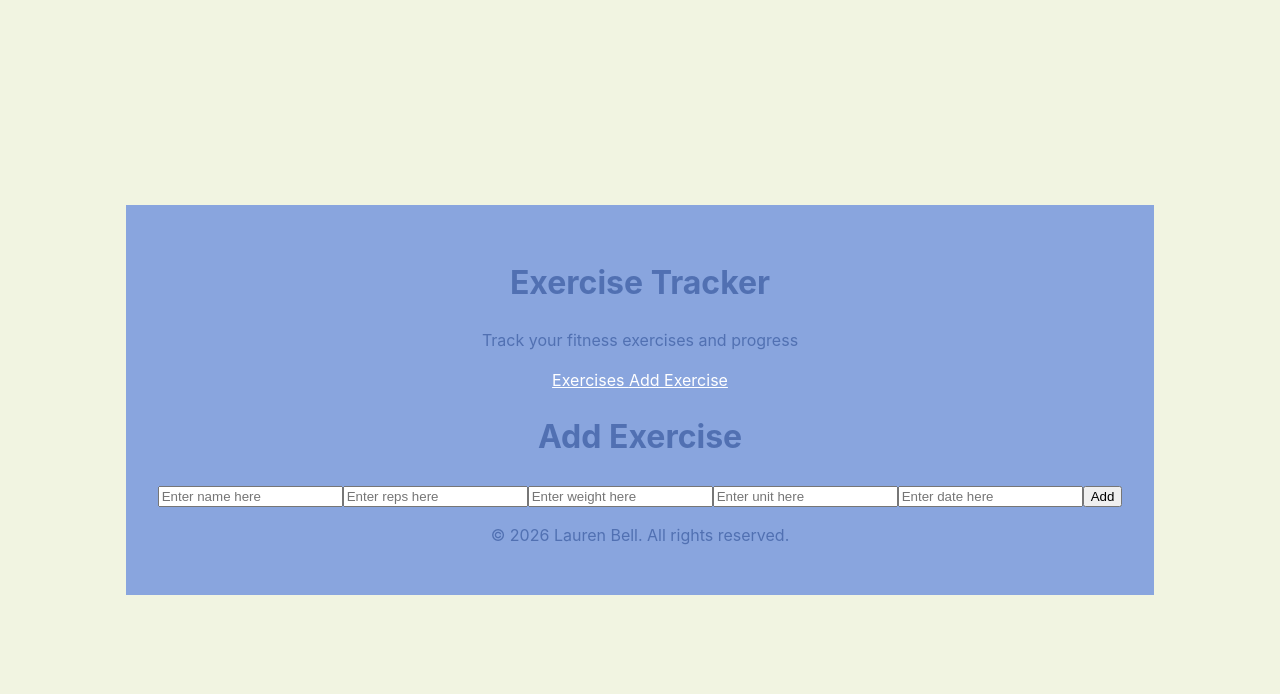
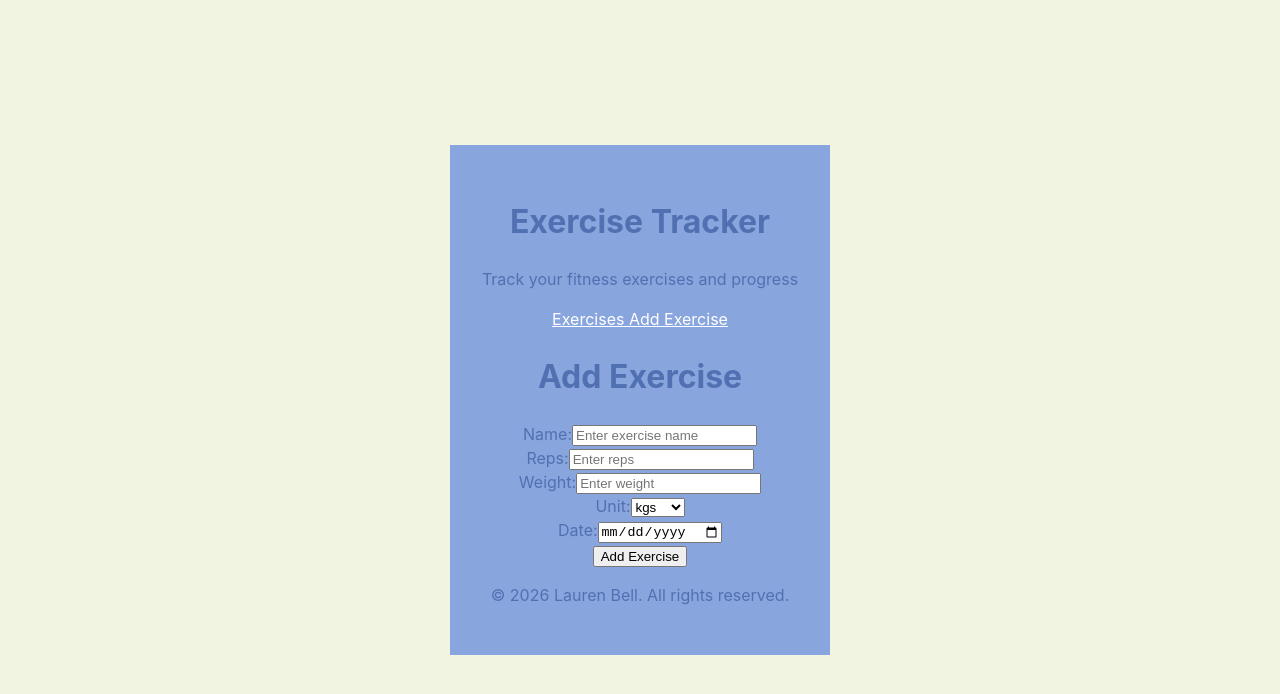
Before and after one commit to LaurenMBell/ExerciseApp, a React (Vite) app in the folder frontend-react/: page /add-exercise in a window 1280 px wide. Shown: the top 694 px of the page. Built offline with nearby package versions, Linux system fonts and the light colour scheme.

Commit message:
fixing AddExercisePage

```diff
--- a/frontend-react/src/pages/AddExercisePage.jsx
+++ b/frontend-react/src/pages/AddExercisePage.jsx
@@ -1,48 +1,98 @@
 import { useState } from 'react';
+import { useNavigate } from 'react-router-dom';
 
 export const AddExercisePage = () => {
-
+    const navigate = useNavigate();
     const [name, setName] = useState('');
     const [reps, setReps] = useState('');
     const [weight, setWeight] = useState('');
-    const [unit, setUnit] = useState('');
+    const [unit, setUnit] = useState('kgs');
     const [date, setDate] = useState('');
 
-    const addExercise = async () => {
+    const addExercise = async (e) => {
+        e.preventDefault();
 
+        const newExercise = {
+            name,
+            reps: Number(reps),
+            weight: Number(weight),
+            unit,
+            date: date || new Date().toISOString().split('T')[0]
+        };
+
+        try {
+            const response = await fetch('/exercises', {
+                method: 'POST',
+                headers: {
+                    'Content-Type': 'application/json'
+                },
+                body: JSON.stringify(newExercise)
+            });
+
+            if (response.status === 201) {
+                alert('Exercise added successfully!');
+                navigate('/');
+            } else {
+                alert('Failed to add exercise. Please check your input.');
+            }
+        } catch (error) {
+            alert('Error adding exercise: ' + error.message);
+            console.error('Error:', error);
+        }
     };
 
     return (
         <div>
             <h1>Add Exercise</h1>
+            <form onSubmit={addExercise}>
+                <div>
+                    <label htmlFor="name">Name:</label>
                     <input
+                        id="name"
                         type="text"
-                placeholder="Enter name here"
+                        placeholder="Enter exercise name"
                         value={name}
-                onChange={e => setTitle(e.target.value)} />
+                        onChange={e => setName(e.target.value)} />
+                </div>
+                <div>
+                    <label htmlFor="reps">Reps:</label>
                     <input
-                type="text"
-                placeholder="Enter reps here"
+                        id="reps"
+                        type="number"
+                        placeholder="Enter reps"
                         value={reps}
-                onChange={e => setTitle(e.target.value)} />
+                        onChange={e => setReps(e.target.value)} />
+                </div>
+                <div>
+                    <label htmlFor="weight">Weight:</label>
                     <input
-                type="text"
-                placeholder="Enter weight here"
+                        id="weight"
+                        type="number"
+                        placeholder="Enter weight"
                         value={weight}
-                onChange={e => setTitle(e.target.value)} />
+                        onChange={e => setWeight(e.target.value)} />
+                </div>
+                <div>
+                    <label htmlFor="unit">Unit:</label>
+                    <select
+                        id="unit"
+                        value={unit}
+                        onChange={e => setUnit(e.target.value)}>
+                        <option value="kgs">kgs</option>
+                        <option value="lbs">lbs</option>
+                        <option value="miles">miles</option>
+                    </select>
+                </div>
+                <div>
+                    <label htmlFor="date">Date:</label>
                     <input
-                type="text"
-                placeholder="Enter unit here"
-                value={unit}
-                onChange={e => setTitle(e.target.value)} />
-            <input
-                type="text"
-                placeholder="Enter date here"
+                        id="date"
+                        type="date"
                         value={date}
-                onChange={e => setTitle(e.target.value)} />
-            <button
-                onClick={addExercise}
-            >Add</button>
+                        onChange={e => setDate(e.target.value)} />
+                </div>
+                <button type="submit">Add Exercise</button>
+            </form>
         </div>
     );
 }
--- a/frontend-react/src/pages/HomePage.jsx
+++ b/frontend-react/src/pages/HomePage.jsx
@@ -19,7 +19,7 @@ function HomePage() {
 
     return (
         <>
-            <h2>List of Exercises</h2>
+            <h2>Exercises</h2>
             <ExerciseCollection Exercises={Exercises}></ExerciseCollection>
         </>
     );
```
Lines whose indentation alone changed are shown as unchanged.
